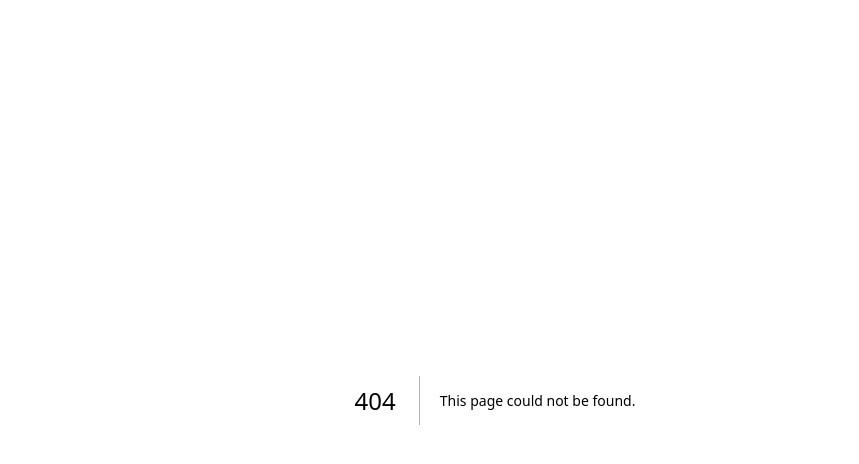
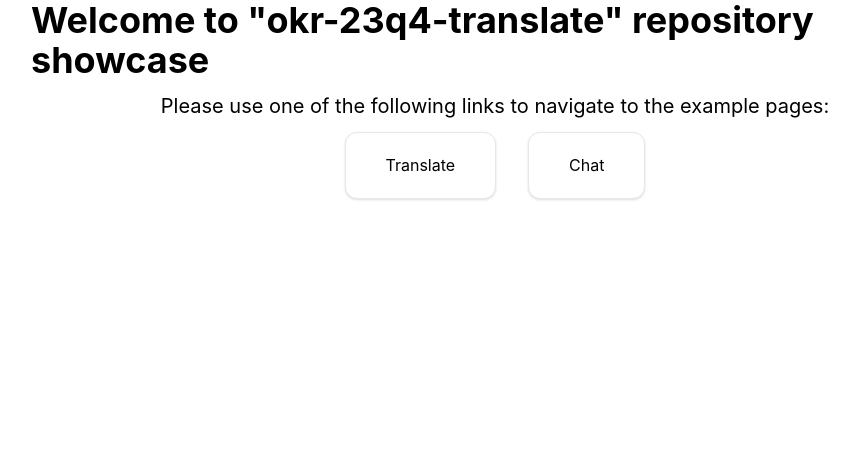
Before and after one commit to refo/okr-23q4-translate, a Next.js app: page / in a window 1280 px wide. Before the commit this address had no page. Shown: the top 464 px of the page, without its empty margins (145-1004 px from the left). Built offline with nearby package versions, Linux system fonts and the light colour scheme.

Commit message:
ADD authentication and index page

```diff
--- a/package.json
+++ b/package.json
@@ -9,6 +9,7 @@
     "lint": "next lint"
   },
   "dependencies": {
+    "@clerk/nextjs": "^4.29.1",
     "@mantine/core": "^7.4.0",
     "@mantine/hooks": "^7.4.0",
     "@mantine/notifications": "^7.4.0",
--- a/src/pages/_app.tsx
+++ b/src/pages/_app.tsx
@@ -4,6 +4,7 @@ import { createTheme, MantineProvider } from "@mantine/core";
 import "./globals.css";
 import "@mantine/core/styles.css";
 import { MantineNotifications } from "@/components/MantineNotifications";
+import { ClerkProvider } from "@clerk/nextjs";
 
 const theme = createTheme({
   primaryColor: "blue",
@@ -11,9 +12,11 @@ const theme = createTheme({
 
 export default function App({ Component, pageProps }: AppProps) {
   return (
-    <MantineProvider theme={theme}>
-      <Component {...pageProps} />
-      <MantineNotifications />
-    </MantineProvider>
+    <ClerkProvider>
+      <MantineProvider theme={theme}>
+        <Component {...pageProps} />
+        <MantineNotifications />
+      </MantineProvider>
+    </ClerkProvider>
   );
 }
--- a/src/pages/chat.tsx
+++ b/src/pages/chat.tsx
@@ -1,15 +1,18 @@
 "use client";
+import { UserButton } from "@clerk/nextjs";
 import {
   Avatar,
   Box,
   Button,
   Container,
+  Divider,
   FocusTrap,
   Group,
   ScrollArea,
   Stack,
   Text,
   Textarea,
+  Title,
 } from "@mantine/core";
 import { getHotkeyHandler } from "@mantine/hooks";
 import { notifications } from "@mantine/notifications";
@@ -54,6 +57,13 @@ export default function ChatPage() {
 
   return (
     <Container className="h-full flex flex-col py-5">
+      <div className="flex flex-row justify-between py-1">
+        <Title order={1} fz="xl">
+          Chat
+        </Title>
+        <UserButton showName />
+      </div>
+      <Divider />
       <ScrollArea className="flex-grow" viewportRef={viewport}>
         <Stack className="mb-10">
           {messages.map((message) => {
--- /dev/null
+++ b/src/pages/index.tsx
@@ -0,0 +1,34 @@
+import { Container } from "@mantine/core";
+import Link, { LinkProps } from "next/link";
+import { PropsWithChildren } from "react";
+
+const repoSlug = "okr-23q4-translate";
+const repoUrl = "https://github.com/refo/okr-23q4-translate";
+
+export default function IndexPage() {
+  return (
+    <Container className="h-full flex flex-col items-center justify-center gap-3 ">
+      <h1 className="text-4xl font-bold">
+        Welcome to &quot;
+        <a href={repoUrl} target="_blank">
+          {repoSlug}
+        </a>
+        &quot; repository showcase
+      </h1>
+      <div className="text-xl">
+        Please use one of the following links to navigate to the example pages:
+      </div>
+      <div className="flex flex-row gap-8">
+        <LinkButton href="/translate">Translate</LinkButton>
+        <LinkButton href="/chat">Chat</LinkButton>
+      </div>
+    </Container>
+  );
+}
+
+const LinkButton = (props: PropsWithChildren<LinkProps>) => (
+  <Link
+    {...props}
+    className="flex px-10 py-5 rounded-xl border bg-white hover:border-slate-500 shadow hover:shadow-lg transition-all"
+  />
+);
--- a/src/pages/translate.tsx
+++ b/src/pages/translate.tsx
@@ -3,10 +3,12 @@ import {
   Box,
   Button,
   Container,
+  Divider,
   FocusTrap,
   ScrollArea,
   Stack,
   Textarea,
+  Title,
 } from "@mantine/core";
 import { getHotkeyHandler } from "@mantine/hooks";
 import { useChat } from "ai/react";
@@ -14,6 +16,7 @@ import { ChangeEvent, useCallback, useEffect, useRef, useState } from "react";
 import { LanguageChooser } from "@/components/LanguageChooser";
 import { UserMessage, BotMessage } from "@/components/Message";
 import { notifications } from "@mantine/notifications";
+import { UserButton } from "@clerk/nextjs";
 
 export default function TranslatePage() {
   const { messages, append, isLoading } = useChat({
@@ -84,6 +87,13 @@ export default function TranslatePage() {
 
   return (
     <Container className="h-full flex flex-col py-5">
+      <div className="flex flex-row justify-between py-1">
+        <Title order={1} fz="xl">
+          Translate
+        </Title>
+        <UserButton showName />
+      </div>
+      <Divider />
       <ScrollArea className="flex-grow" viewportRef={viewport}>
         <Stack className="mb-10" gap="xs">
           {messages.map((message) => {
```
Also changed, not shown: src/middleware.ts (+24 -7 lines), 1 other file (tests, documents, lock files or other folders).
